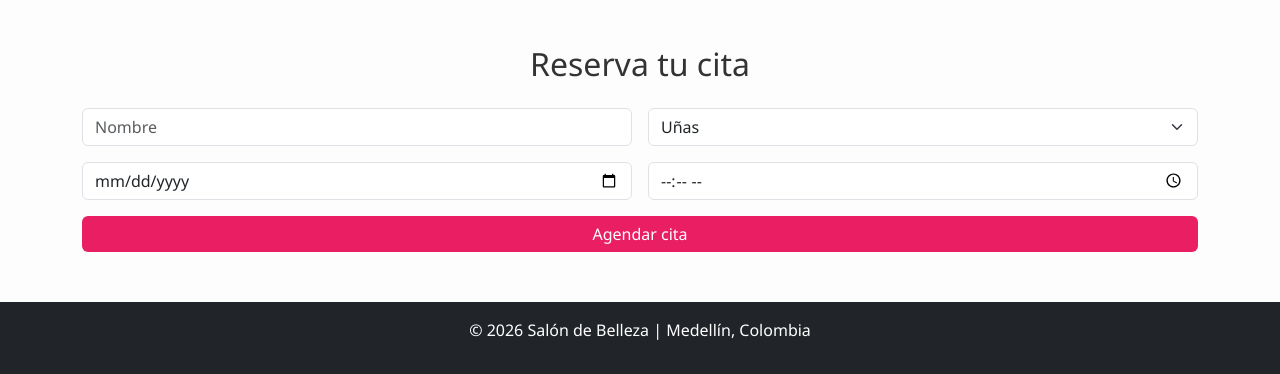
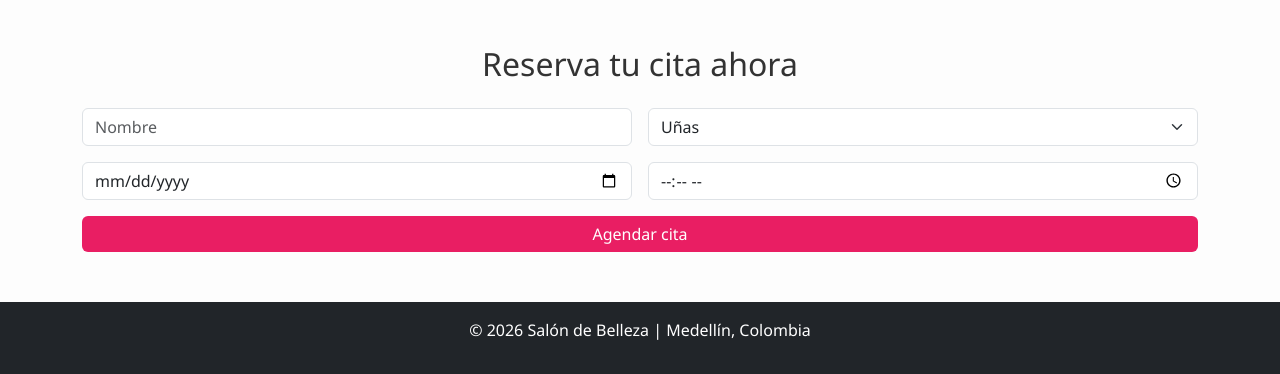
Before and after one commit to yachagua/citas-web, a plain HTML site: page index.html in a window 1280 px wide. Shown: the part 726-1100 px from the top of the page. Drawn offline with nearby package versions, Linux system fonts and the light colour scheme.

Commit message:
Agrego diseño completo con index.html

```diff
--- a/index.html
+++ b/index.html
@@ -61,7 +61,7 @@
 
   <!-- Formulario de citas -->
   <section id="citas" class="container my-5">
-    <h2 class="text-center mb-4">Reserva tu cita</h2>
+    <h2 class="text-center mb-4">Reserva tu cita ahora</h2>
     <form class="row g-3">
       <div class="col-md-6">
         <input type="text" class="form-control" placeholder="Nombre">
```
